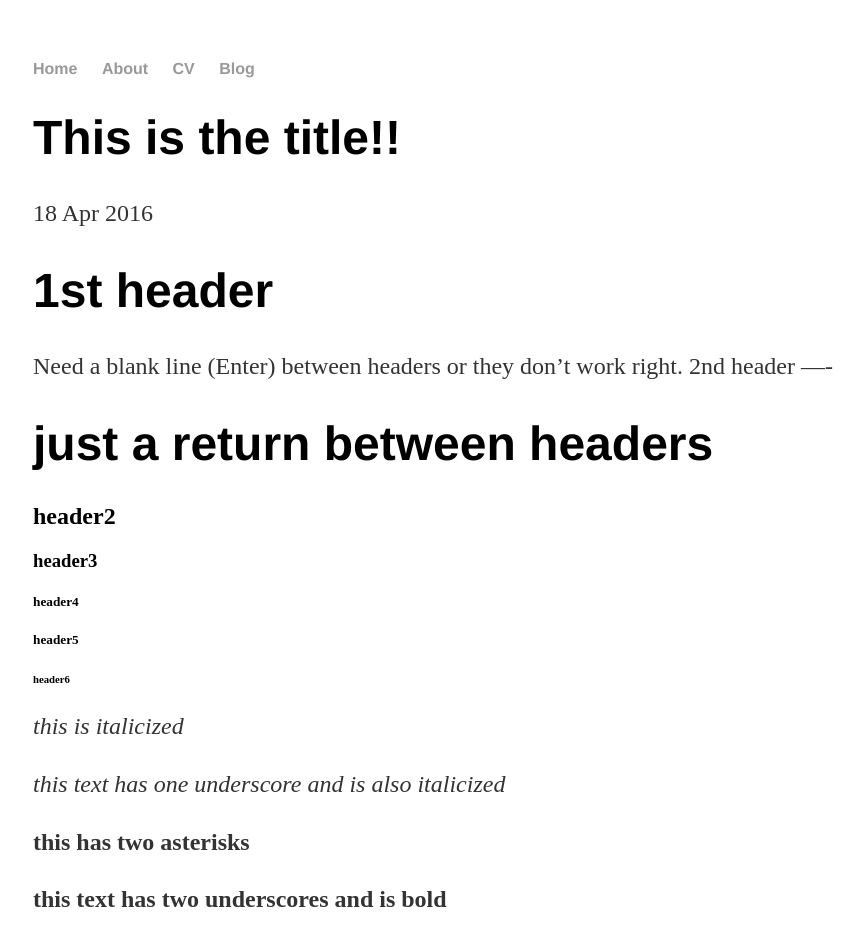
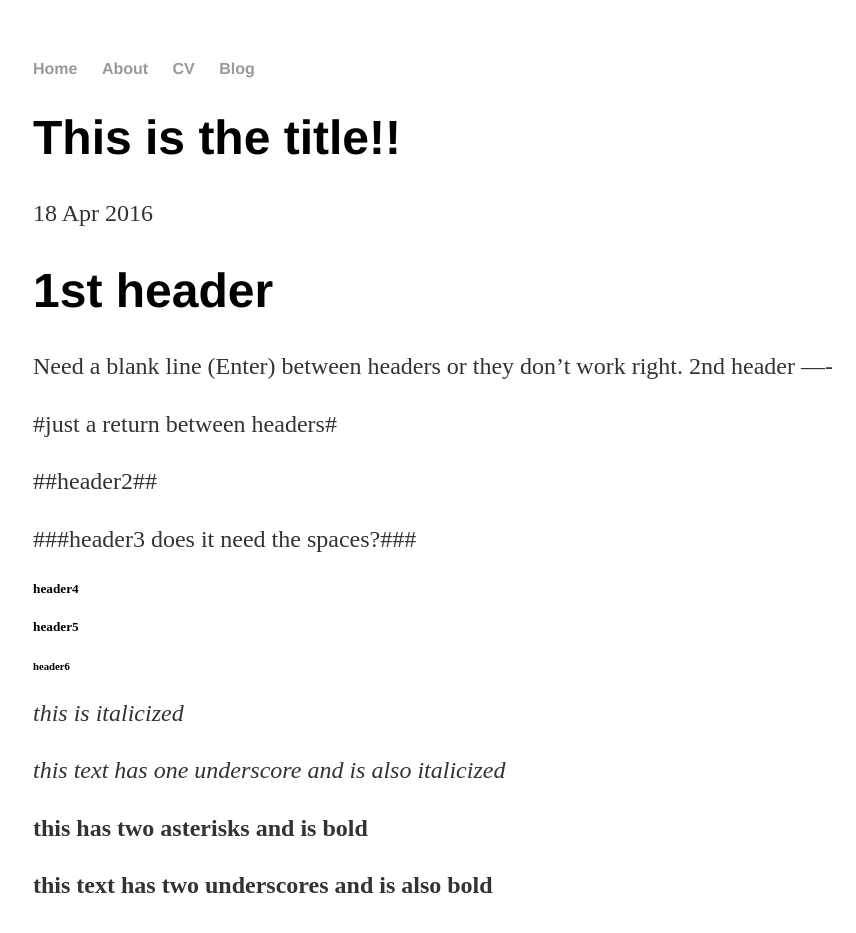
Before and after one commit to mbjusa/adl.github.io, a Jekyll site: the page built from _posts/2016-04-18-second post.md, in a window 1280 px wide and 1400 px high. Shown: the top 933 px of the window, without its empty margins (159-1015 px from the left). Built offline with Jekyll 4.4.1, drawn with Linux system fonts in a browser that asks for light colours; some of the changed text lies outside the part shown.

Commit message:
Update 2016-04-18-second post.md
md mods

```diff
--- a/_posts/2016-04-18-second post.md
+++ b/_posts/2016-04-18-second post.md
@@ -16,11 +16,11 @@ Need a blank line (Enter) between headers or they don't work right.
 
 
 
-# just a return between headers #
+#just a return between headers#
 
-## header2 ##
+##header2##
 
-### header3 ###
+###header3 does it need the spaces?###
 
 ##### header4 ####
 
@@ -33,9 +33,9 @@ Need a blank line (Enter) between headers or they don't work right.
 
 _this text has one underscore and is also italicized_
 
-**this has two asterisks**
+**this has two asterisks and is bold**
 
-__this text has two underscores and is bold__
+__this text has two underscores and is also bold__
 
 [aNameUpick4theLink](https://github.com/)
 
@@ -58,19 +58,20 @@ __The End !!.....almost__
 
 
 ---
+---
 
 
-
+>
 1. __placed inside double underscore to make these 3 bold__
 2. Delawa
 3. Tatlo
+>
 
 
->
 * this is an item
 * this is another item
 * this is the last item
->
 
->>Now it's really the end !!!!!
+
+>>__Now it's really the end !!!!!__
 >>
```
Also changed, not shown: other parts of _posts/2016-04-18-second post.md (+1 -1 lines).
